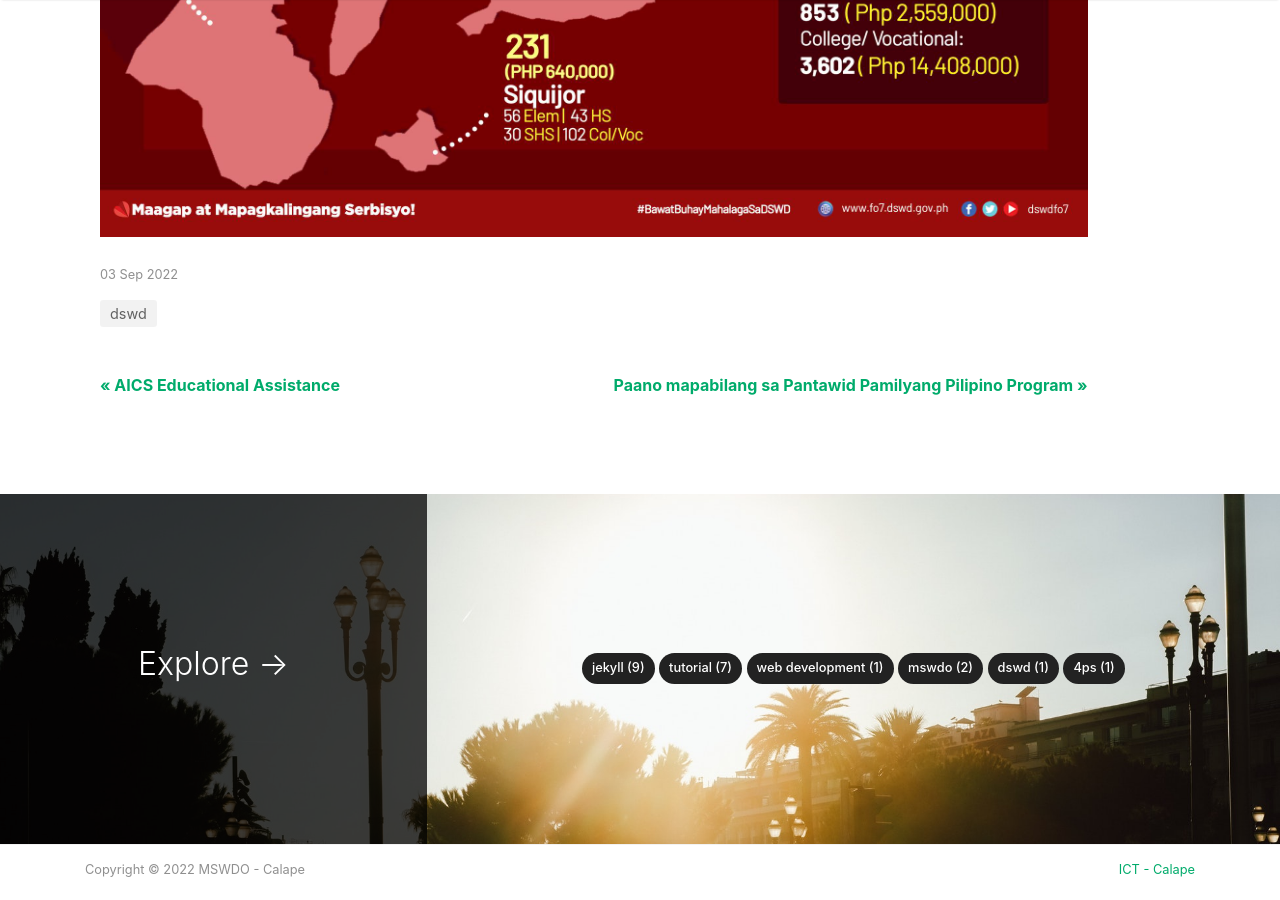
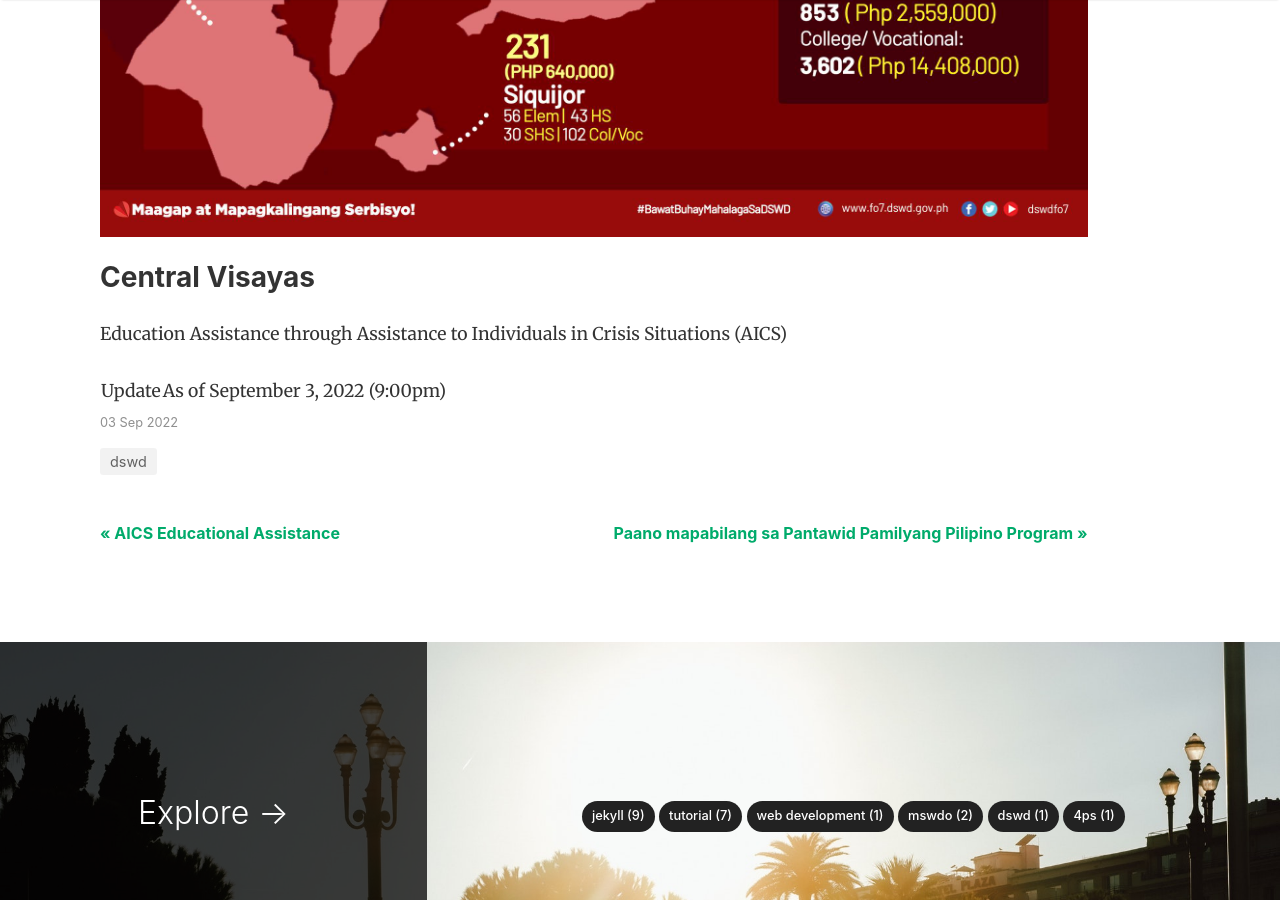
Before and after one commit to lgu-calape/mswdo-website, a Jekyll site: the page built from _posts/2022-09-03-educational-assistances-throught-aics-updated.md, in a window 1280 px wide and 900 px high, scrolled down 1110 px. Built offline with Jekyll 4.4.1, drawn with Linux system fonts in a browser that asks for light colours; nearby versions of some CDN libraries; comment, search, counter and statistics services are not loaded.

Commit message:
Update 2022-09-03-educational-assistances-throught-aics-updated.md

```diff
--- a/_posts/2022-09-03-educational-assistances-throught-aics-updated.md
+++ b/_posts/2022-09-03-educational-assistances-throught-aics-updated.md
@@ -5,3 +5,10 @@ author: dswd
 categories: [dswd]
 image: assets/images/305159603_451299080378066_5490583507024682598_n.jpg
 ---
+
+
+### Central Visayas
+
+Education Assistance through Assistance to Individuals in Crisis Situations (AICS)
+
+Update | As of September 3, 2022 (9:00pm)
```
